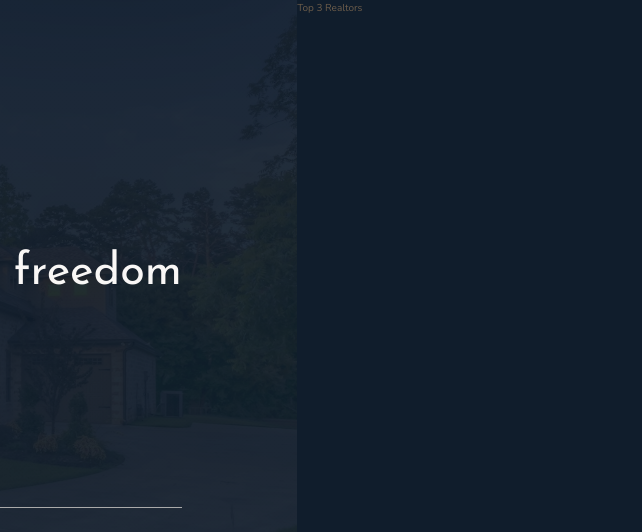
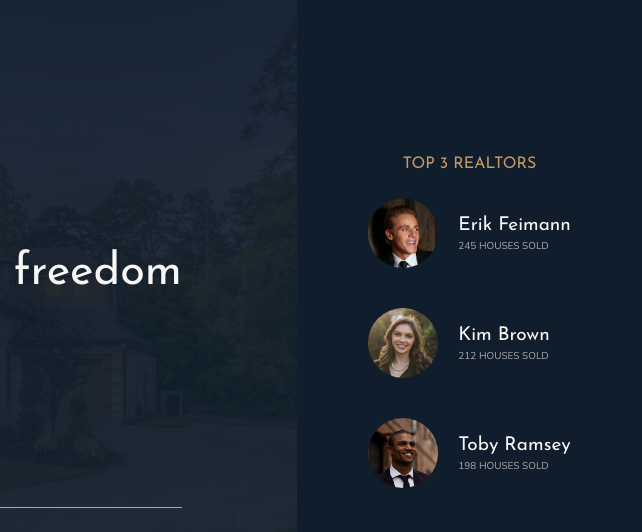
Before and after one commit to natalya-sv/css-course, a website: page Nexter/index.html in a window 1280 px wide. Shown: the top 532 px of the page, 638-1280 px from the left. Drawn offline with nearby package versions, Linux system fonts and the light colour scheme.

Commit message:
add realtors section

```diff
--- a/Nexter/index.html
+++ b/Nexter/index.html
@@ -29,7 +29,27 @@
         <img src="img/logo-bi.png" alt="Seen on logo 4" />
       </div>
     </header>
-    <div class="realtors">Top 3 Realtors</div>
+    <div class="realtors">
+      <h3 class="heading-3">Top 3 realtors</h3>
+      <div class="realtors__list">
+        <img src="img/realtor-1.jpeg" alt="Realtor 1" class="realtors__img" />
+        <div class="realtors__details">
+          <h4 class="heading-4 heading-4--light">Erik Feimann</h4>
+          <p class="realtors__sold">245 houses sold</p>
+        </div>
+        <img src="img/realtor-2.jpeg" alt="Realtor 2" class="realtors__img" />
+        <div class="realtors__details">
+          <h4 class="heading-4 heading-4--light">Kim Brown</h4>
+          <p class="realtors__sold">212 houses sold</p>
+        </div>
+
+        <img src="img/realtor-3.jpeg" alt="Realtor 3" class="realtors__img" />
+        <div class="realtors__details">
+          <h4 class="heading-4 heading-4--light">Toby Ramsey</h4>
+          <p class="realtors__sold">198 houses sold</p>
+        </div>
+      </div>
+    </div>
     <section class="features">
       <div class="feature">
         <svg class="feature__icon">
--- a/Nexter/sass/_gallery.scss
+++ b/Nexter/sass/_gallery.scss
@@ -1,5 +1,5 @@
 .gallery {
-  background-color: $color-grey-dark-1;
+  background-color: #fff; // $color-grey-dark-1;
   grid-column: full-start / full-end;
   display: grid;
   grid-template-columns: repeat(8, 1fr);
--- a/Nexter/sass/_realtors.scss
+++ b/Nexter/sass/_realtors.scss
@@ -1,4 +1,29 @@
 .realtors {
   background-color: $color-secondary;
   grid-column: col-start 7 / full-end;
+  padding: 3rem;
+  display: grid;
+  align-content: center;
+  justify-content: center;
+  grid-row-gap: 2rem;
+  justify-items: center;
+
+  &__list {
+    display: grid;
+    grid-template-columns: min-content max-content;
+    grid-column-gap: 2rem;
+    grid-row-gap: 5vh;
+    align-items: center;
+  }
+
+  &__img {
+    width: 7rem;
+    border-radius: 50%;
+    display: block;
+  }
+  &__sold {
+    text-transform: uppercase;
+    color: $color-grey-light-2;
+    margin-top: -3px;
+  }
 }
```
Also changed, not shown: Nexter/css/style.css.
